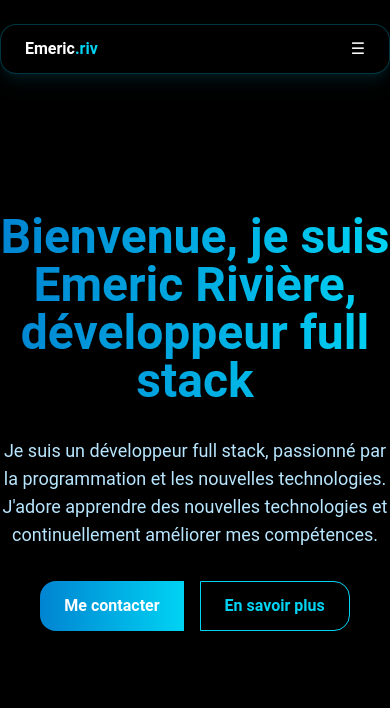
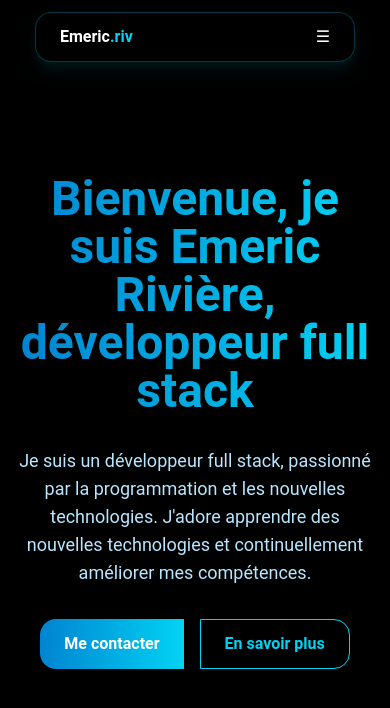
Before and after one commit to emericriv/portfolio, a React (Vite) app: page / in a window 390 px wide. Shown: the top 708 px of the page. Built offline with nearby package versions, Linux system fonts and the light colour scheme.

Commit message:
Updated mobile navbar
Merged the mobile Navbar into the Navbar component. Finished it with some animations and cool effects.

```diff
--- a/src/components/MobileMenu.tsx
+++ /dev/null
@@ -1,44 +0,0 @@
-import { useState } from "react";
-
-const MobileMenu = () => {
-  const [isOpen, setIsOpen] = useState(false);
-
-  return (
-    <nav className="fixed top-0 left-0 w-full z-50">
-      {/* Navbar mobile */}
-      <div className="flex justify-between items-center p-4 bg-gradient-to-r from-[#071923] to-[#031826] border-b border-cyan-500/30 shadow-md shadow-cyan-500/20">
-        <a href="/" className="text-white font-semibold">
-          Emeric<span className="text-cyan-400">.riv</span>
-        </a>
-        <button
-          onClick={() => setIsOpen(!isOpen)}
-          className="p-3 rounded-full bg-black/40 border border-cyan-500/30 text-white"
-        >
-          {isOpen ? "❌" : "☰"}
-        </button>
-      </div>
-
-      {/* Menu déroulant */}
-      <div
-        className={`overflow-hidden bg-black/90 backdrop-blur-md text-white text-2xl flex flex-col items-center gap-10 transition-all duration-500 ease-in-out ${
-          isOpen ? "max-h-screen opacity-100 py-10" : "max-h-0 opacity-0 py-0"
-        }`}
-      >
-        <a href="#home" onClick={() => setIsOpen(false)}>
-          Accueil
-        </a>
-        <a href="#experience" onClick={() => setIsOpen(false)}>
-          Expérience
-        </a>
-        <a href="#projects" onClick={() => setIsOpen(false)}>
-          Projets
-        </a>
-        <a href="#contact" onClick={() => setIsOpen(false)}>
-          Contact
-        </a>
-      </div>
-    </nav>
-  );
-};
-
-export default MobileMenu;
--- a/src/components/Navbar.tsx
+++ b/src/components/Navbar.tsx
@@ -7,9 +7,31 @@ const Navbar = () => {
 
   return (
     <>
-      <nav className="fixed top-6 w-full flex items-center z-50">
-        <div className="md:max-w-3xl max-w-md w-full mx-auto">
-          <div className="flex justify-between items-center py-3 px-6 rounded-2xl backdrop-blur-md border border-cyan-500/30 shadow-lg shadow-cyan-500/10 bg-black/50">
+      {/* Overlay div that darken the background when the menu is open */}
+      <div
+        className={`fixed top-0 left-0 w-full bg-[rgba(10,10,10,0.8)] z-40 flex flex-col items-center
+      justify-center transition-all duration-300 ease-in-out
+      ${
+        isOpen
+          ? "h-screen opacity-100 pointer-events-auto"
+          : "h-0 opacity-0 pointer-events-none"
+      }`}
+      ></div>
+
+      {/* Navbar  */}
+      <nav
+        className={`fixed w-full flex items-center z-50 transition-all duration-500 ${
+          isOpen ? "top-1/2 -translate-y-1/2" : "top-3 md:top-6 translate-y-0"
+        }`}
+      >
+        <div
+          className={`md:max-w-3xl sm:max-w-md max-w-xs w-full mx-auto flex md:block items-center flex-col rounded-2xl backdrop-blur-md border border-cyan-500/30 bg-black/50 transition-all duration-500 ${
+            isOpen
+              ? "shadow-2xl shadow-cyan-400/30"
+              : "shadow-lg shadow-cyan-500/10"
+          }`}
+        >
+          <div className="flex justify-between items-center w-full md:gap-0 py-3 px-6">
             <a href="/" className="text-white font-semibold">
               Emeric<span className="text-cyan-400">.riv</span>
             </a>
@@ -30,17 +52,19 @@ const Navbar = () => {
             {/* Bouton Mobile */}
             <button
               onClick={() => setIsOpen(!isOpen)}
-              className="md:hidden text-white"
+              className="md:hidden text-white cursor-pointer"
             >
-              {isOpen ? "❌" : "☰"}
+              {isOpen ? "⨉" : "☰"}
             </button>
           </div>
-        </div>
-      </nav>
 
           {/* Menu Mobile */}
-      {isOpen && (
-        <div className="fixed inset-0 bg-black/90 backdrop-blur-md flex flex-col items-center justify-center gap-8 text-2xl text-slate-200 uppercase z-40">
+          <div
+            className={`w-full overflow-hidden transition-all duration-500 ${
+              isOpen ? "max-h-60 py-4" : "max-h-0"
+            }`}
+          >
+            <div className="flex flex-col items-center justify-center gap-8 uppercase">
               {menuItems.map((item) => (
                 <a
                   key={item}
@@ -52,7 +76,9 @@ const Navbar = () => {
                 </a>
               ))}
             </div>
-      )}
+          </div>
+        </div>
+      </nav>
     </>
   );
 };
--- a/src/components/sections/Home.tsx
+++ b/src/components/sections/Home.tsx
@@ -1,6 +1,6 @@
 const Home = () => {
   return (
-    <section className="min-h-screen flex flex-col items-center justify-center text-center">
+    <section className="min-h-screen flex flex-col items-center justify-center text-center px-4">
       <h1
         className="text-5xl md:text-7xl text-center font-bold bg-clip-text text-transparent bg-gradient-to-r from-sky-600 to-cyan-400 mb-8
 "
```
Lines whose indentation alone changed are shown as unchanged.
